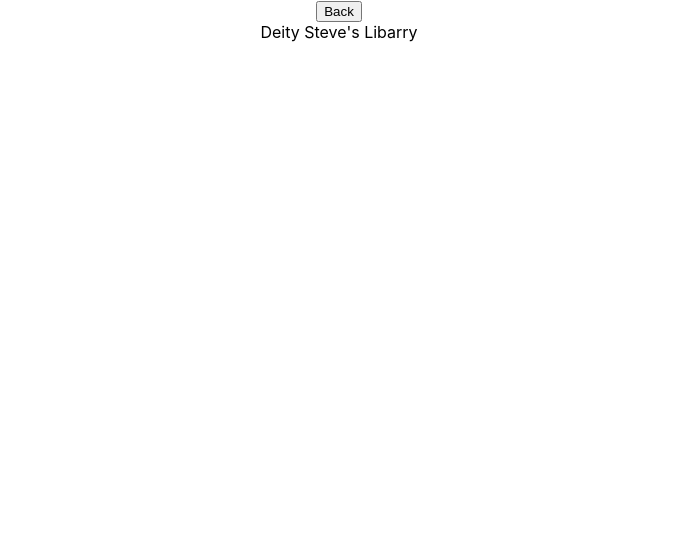
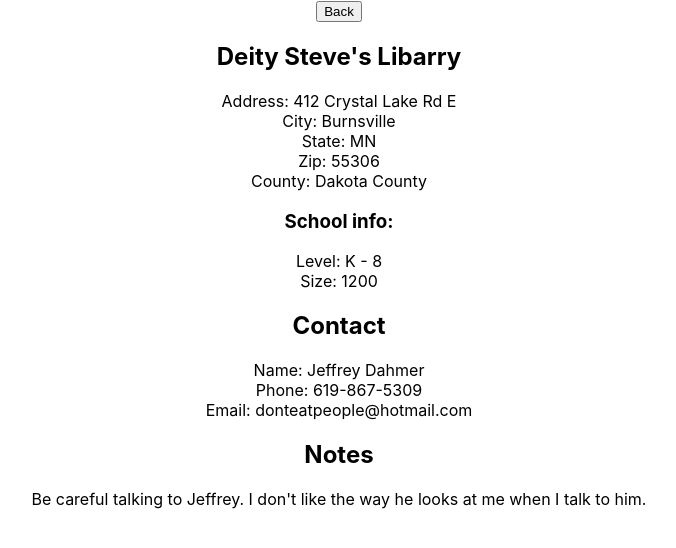
Before and after one commit to duncle-app/duncle-web-app, a React (Create React App) app: page /library/1 in a window 1280 px wide. Shown: the top 548 px of the page, without its empty margins (301-977 px from the left). Built offline with nearby package versions, Linux system fonts and the light colour scheme.

Commit message:
fill out library

```diff
--- a/src/App.tsx
+++ b/src/App.tsx
@@ -2,7 +2,7 @@ import React from 'react';
 import './App.css';
 import {BrowserRouter, Route, Switch} from 'react-router-dom';
 import LibraryListController from "./library-list/control/library-list-controller";
-import {LibraryListService} from "./library-list/control/library-list-service";
+import {LibraryService} from "./control/library-service";
 import {LibraryDetailController} from "./library-detail/control/library-detail-controller";
 import {AppState} from "./control/app-state";
 import {Observable} from 'rxjs';
@@ -15,7 +15,7 @@ function Dummy() {
 }
 
 const appState: AppState = new AppState();
-const libraryListService: LibraryListService = new LibraryListService();
+const libraryListService: LibraryService = new LibraryService();
 const libraryManager: LibraryManager = new LibraryManager( libraryListService, appState);
 
 
--- /dev/null
+++ b/src/control/TestLibraryGet.json
@@ -0,0 +1,57 @@
+{
+  "libraries" : [
+    { "name": "Deity Steve's Libarry",
+      "id": "1",
+      "level": "K - 8",
+      "size":  "1200",
+      "city": "Burnsville",
+      "state":  "MN",
+      "county": "Dakota County",
+
+      "zip": "55306",
+      "address": "412 Crystal Lake Rd E",
+      "contact": {
+        "firstName": "Jeffrey",
+        "lastName":"Dahmer",
+        "phoneNumber": "619-867-5309",
+        "emailAddress":"donteatpeople@hotmail.com"
+      },
+      "notes": "Be careful talking to Jeffrey. I don't like the way he looks at me when I talk to him."
+    },
+    { "name": "Dr. Mama's Libarry",
+      "id": "2",
+
+      "level": "6 - 12",
+      "size":  "2500",
+      "city": "Minneapolis",
+      "state":  "MN",
+      "county": "Hennepin",
+      "zip": "55404",
+      "address": "2322 11th ave s",
+      "contact": {
+        "firstName": "Robert",
+        "lastName":"Baratheon",
+        "phoneNumber": "952-768-0309",
+        "emailAddress": "Ilikewine@gmail.com"
+      },
+      "notes": "Robert recently took the place of Nathan."
+    },
+    { "name": "Zorro Libarry",
+      "id": "3",
+      "level": "K - 6",
+      "size":  "400",
+      "city": "St Peter",
+      "state":  "MN",
+      "county": "Dakota County",
+      "zip": "56082",
+      "address": "125 S 3rd St",
+      "contact": {
+        "firstName": "Jonny",
+        "lastName":"Depp",
+        "phoneNumber": "358-876-9899",
+        "emailAddress":"jdepp@gmail.com"
+      },
+      "notes": ""
+    }
+  ]
+}
--- a/src/control/library-manager.ts
+++ b/src/control/library-manager.ts
@@ -1,4 +1,4 @@
-import {LibraryListService} from "../library-list/control/library-list-service";
+import {LibraryService} from "./library-service";
 import {AppState} from "./app-state";
 import {Library} from "../model/library";
 import {Observable} from 'rxjs';
@@ -6,9 +6,9 @@ import {tap} from 'rxjs/operators';
 
 export class LibraryManager {
 
-    private libraryListService: LibraryListService;
+    private libraryListService: LibraryService;
     private appState: AppState;
-    constructor(libraryListService: LibraryListService, appState: AppState) {
+    constructor(libraryListService: LibraryService, appState: AppState) {
         this.libraryListService = libraryListService;
         this.appState = appState;
     }
--- a/src/library-detail/components/library-detail.tsx
+++ b/src/library-detail/components/library-detail.tsx
@@ -12,7 +12,24 @@ function LibraryDetail(props: LibraryDetailProps) {
             <div>
                 <button onClick={props.onBack}>Back</button>
             </div>
-            <div>{props.library.name}</div>
+            <h2>{props.library.name}</h2>
+            <div>Address: {props.library.address}</div>
+            <div>City: {props.library.city}</div>
+            <div>State: {props.library.state}</div>
+            <div>Zip: {props.library.zip}</div>
+            <div>County: {props.library.county}</div>
+
+            <h3>School info:</h3>
+            <div>Level: {props.library.level}</div>
+            <div>Size: {props.library.size}</div>
+
+            <h2>Contact</h2>
+            <div>Name: {props.library.contact.firstName} {props.library.contact.lastName}</div>
+            <div>Phone: {props.library.contact.phoneNumber}</div>
+            <div>Email: {props.library.contact.emailAddress}</div>
+
+            <h2>Notes</h2>
+            <div>{props.library.notes}</div>
         </div>
     )
 }
--- a/src/library-detail/control/library-detail-controller.tsx
+++ b/src/library-detail/control/library-detail-controller.tsx
@@ -21,7 +21,8 @@ export function LibraryDetailController (props: LibraryDetailProps) {
     let history = useHistory();
 
     function onBack(): void {
-        history.goBack();
+        // history.goBack();
+        history.push('/')
     }
 
     useEffect(() => {
--- a/src/library-list/control/TestLibraryGet.json
+++ /dev/null
@@ -1,9 +0,0 @@
-{
-  "libraries" : [
-    { "name": "Deity Steve's Libarry",
-      "id": "1"
-    },
-    { "name": "Dr. Mama's Libarry", "id": "2"},
-    { "name": "Zorro Libarry", "id": "3"}
-  ]
-}
--- /dev/null
+++ b/src/model/contact.ts
@@ -0,0 +1,17 @@
+export class Contact {
+
+    public static None: Contact = new Contact('', '', '', '');
+
+    constructor(firstName: string, lastName: string, phoneNumber: string, emailAddress: string) {
+        this.firstName = firstName;
+        this.lastName = lastName;
+        this.phoneNumber = phoneNumber;
+        this.emailAddress = emailAddress;
+    }
+
+    public firstName: string;
+    public lastName: string;
+    public phoneNumber: string;
+    public emailAddress: string;
+
+}
--- a/src/model/library.ts
+++ b/src/model/library.ts
@@ -1,11 +1,32 @@
+import {Contact} from "./contact";
+
 export class Library {
 
     public static None: Library = new Library('None', 'None');
-
     constructor(name: string, id: string) {
         this.name = name;
         this.id = id;
+        this.contact = Contact.None;
+        this.notes = '';
+        this.level = '';
+        this.size = '';
+        this.city = '';
+        this.state = '';
+        this.county = '';
+
+        this.zip = '';
+        this.address = '';
     }
+
+    public address: string;
     public name: string;
     public id: string;
+    public contact: Contact;
+    public notes: string;
+    public level: string;
+    public size: string;
+    public city: string;
+    public zip: string;
+    public state: string;
+    public county: string;
 }
```
Also changed, not shown: src/control/library-service.ts (renamed from src/library-list/control/library-list-service.ts, +2 -6 lines).
